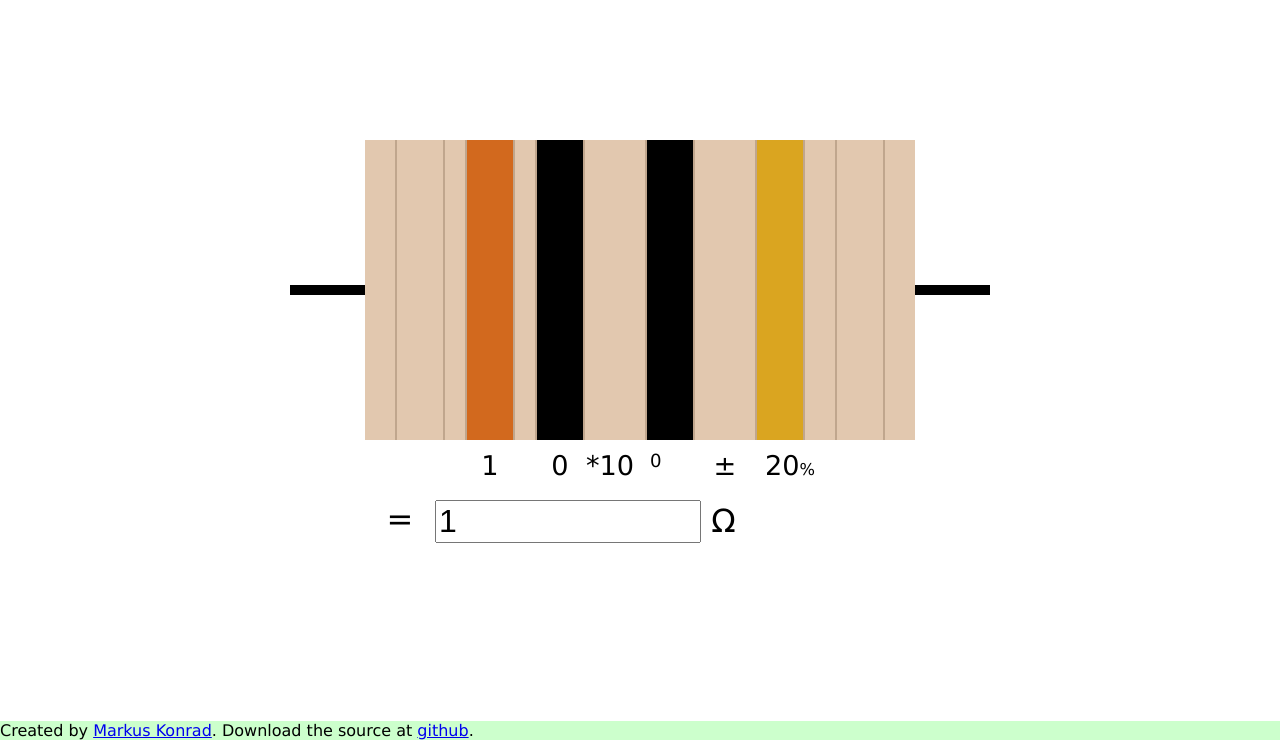
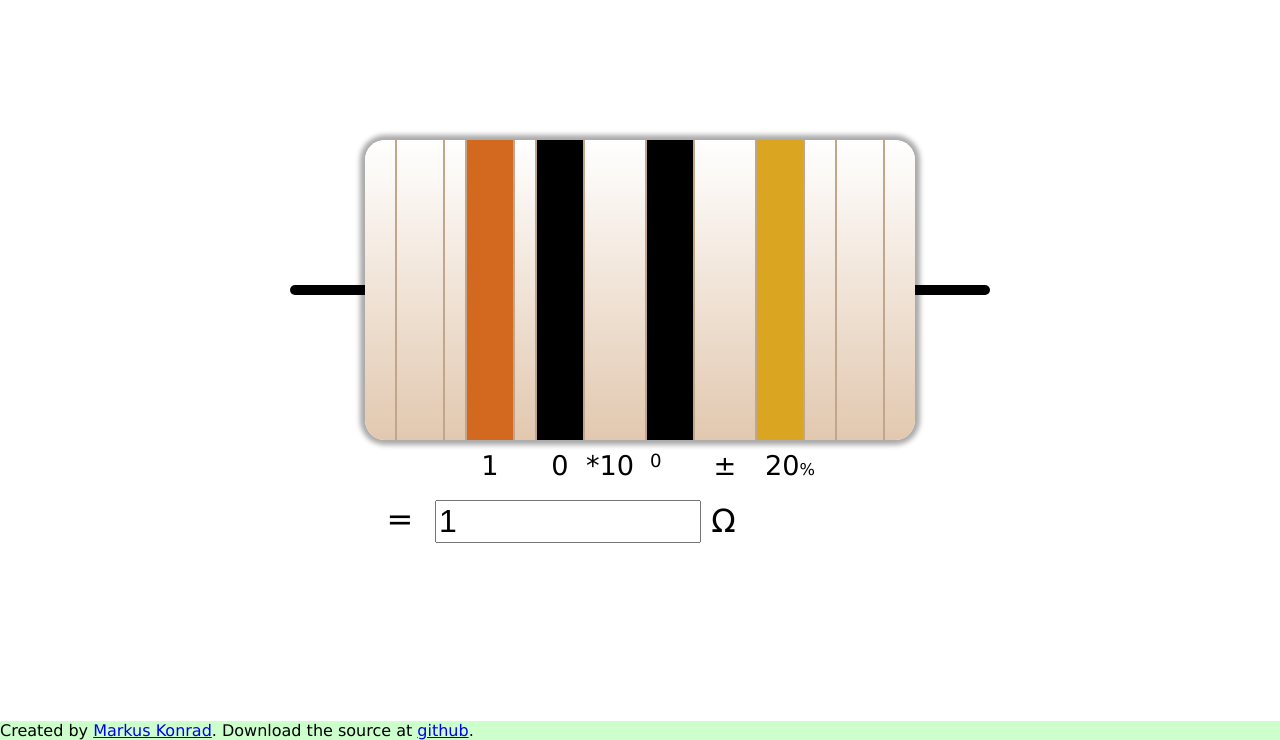
Before and after one commit to internaut/rccc, a plain HTML site: page index.html in a window 1280 px wide. Shown: the part 60-800 px from the top of the page. Drawn offline with Linux system fonts and the light colour scheme.

Commit message:
pimped layout with CSS3 stuff

```diff
--- a/resistor.css
+++ b/resistor.css
@@ -57,14 +57,36 @@ footer {
     float: left;
     width: 550px;
     height: 300px;
+
+    -webkit-border-radius: 20px;
+    -moz-border-radius: 20px;
+    border-radius: 20px;
+
+    -moz-box-shadow: 0 0 5px 5px #AAA;
+    -webkit-box-shadow: 0 0 5px 5px #AAA;
+    box-shadow: 0 0 5px 5px #AAA;
+
+    background:-moz-linear-gradient(top, #fff, #e2c8af); /* Firefox */
+    background:-webkit-linear-gradient(top, #fff, #e2c8af); /* Safari, Chrome */
+    background:linear-gradient(top, #fff, #e2c8af); /* W3C Standard */
 }
 
 .resWireLeft {
-
+    -webkit-border-top-left-radius: 5px;
+    -moz-border-top-left-radius: 5px;
+    border-top-left-radius: 5px;
+    -webkit-border-bottom-left-radius: 5px;
+    -moz-border-bottom-left-radius: 5px;
+    border-bottom-left-radius: 5px;
 }
 
 .resWireRight {
-
+    -webkit-border-top-right-radius: 5px;
+    -moz-border-top-right-radius: 5px;
+    border-top-right-radius: 5px;
+    -webkit-border-bottom-right-radius: 5px;
+    -moz-border-bottom-right-radius: 5px;
+    border-bottom-right-radius: 5px;
 }
 
 .resBand {
```
